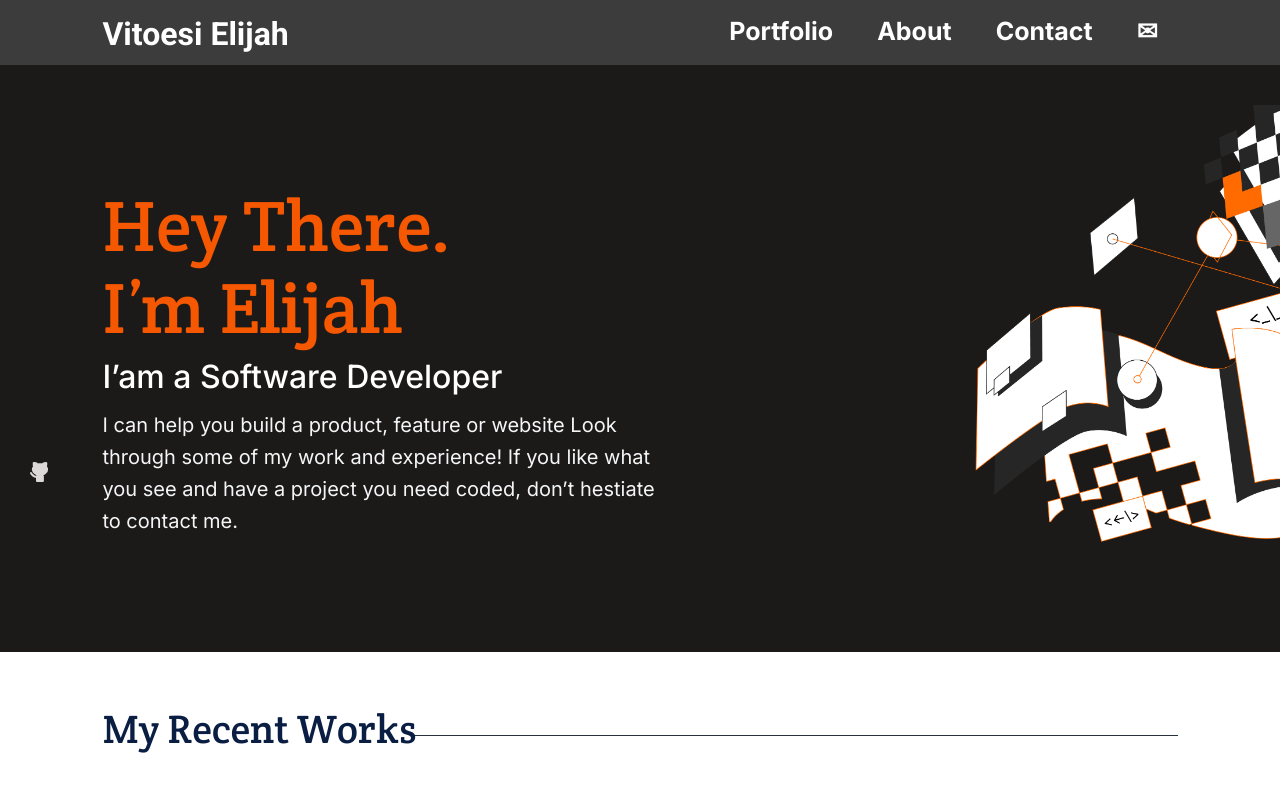
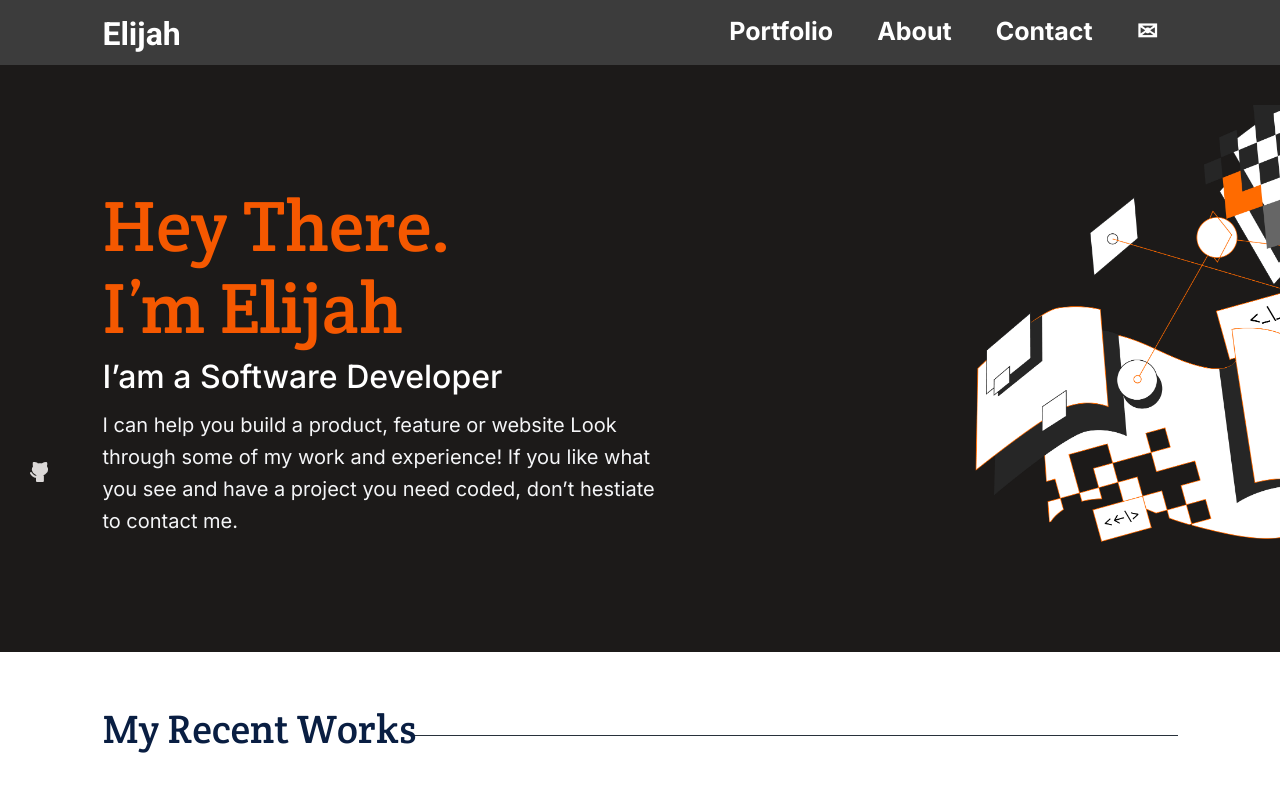
Before and after one commit to Ellyboi/Portfolio, a website: page index.html in a window 1280 px wide. Shown: the top 800 px of the page. Drawn offline with Linux system fonts and the light colour scheme.

Commit message:
Update README.md file

```diff
--- a/index.html
+++ b/index.html
@@ -18,7 +18,7 @@
           <!------------Header start------------>
               <header>
                       <div class="branding">
-                        <h1>Vitoesi Elijah</h1>
+                        <h1>Elijah</h1>
                       </div>
                       <nav>
                           <ul>
```
